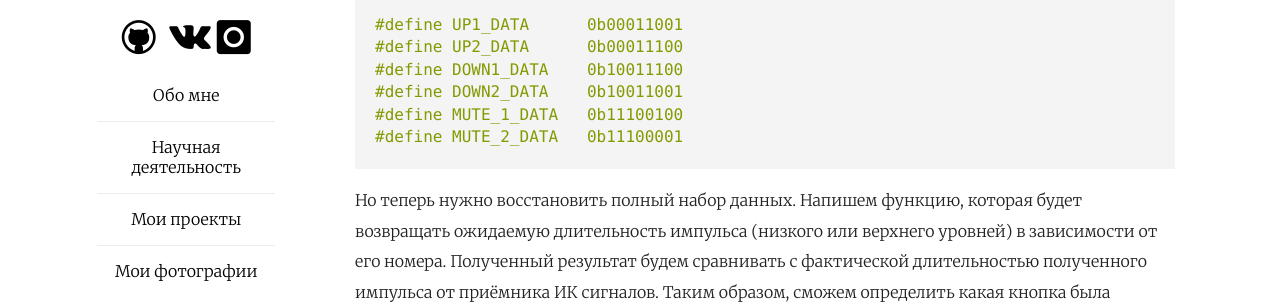
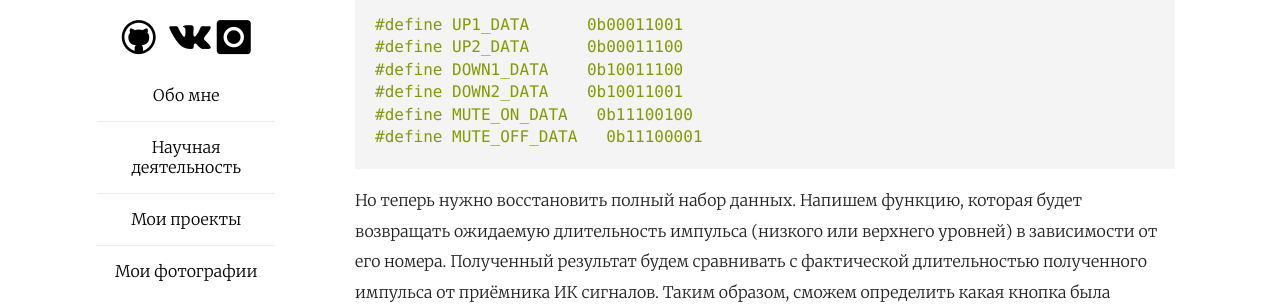
Before and after one commit to Mendeo/mendeo.github.io, a Jekyll site: the page built from _posts/2020-10-20-ip-tv-volume-control.md, in a window 1280 px wide and 900 px high, scrolled down 2639 px. Shown: the part 245-549 px from the top of the window. Built offline with Jekyll 4.4.1, drawn with Linux system fonts in a browser that asks for light colours; comment, search, counter and statistics services are not loaded.

Commit message:
Исправил опечатку в статье

````diff
--- a/_posts/2020-10-20-ip-tv-volume-control.md
+++ b/_posts/2020-10-20-ip-tv-volume-control.md
@@ -64,8 +64,8 @@ const unsigned long UP1_DATA[] =   {860, 900, 1750, 900, 860, 900, 860, 900, 860
 #define UP2_DATA      0b00011100
 #define DOWN1_DATA    0b10011100
 #define DOWN2_DATA    0b10011001
-#define MUTE_1_DATA   0b11100100
-#define MUTE_2_DATA   0b11100001
+#define MUTE_ON_DATA   0b11100100
+#define MUTE_OFF_DATA   0b11100001
 ```
 Но теперь нужно восстановить полный набор данных. Напишем функцию, которая будет возвращать ожидаемую длительность импульса (низкого или верхнего уровней) в зависимости от его номера. Полученный результат будем сравнивать с фактической длительностью полученного импульса от приёмника ИК сигналов. Таким образом, сможем определить какая кнопка была нажата.
 
````
